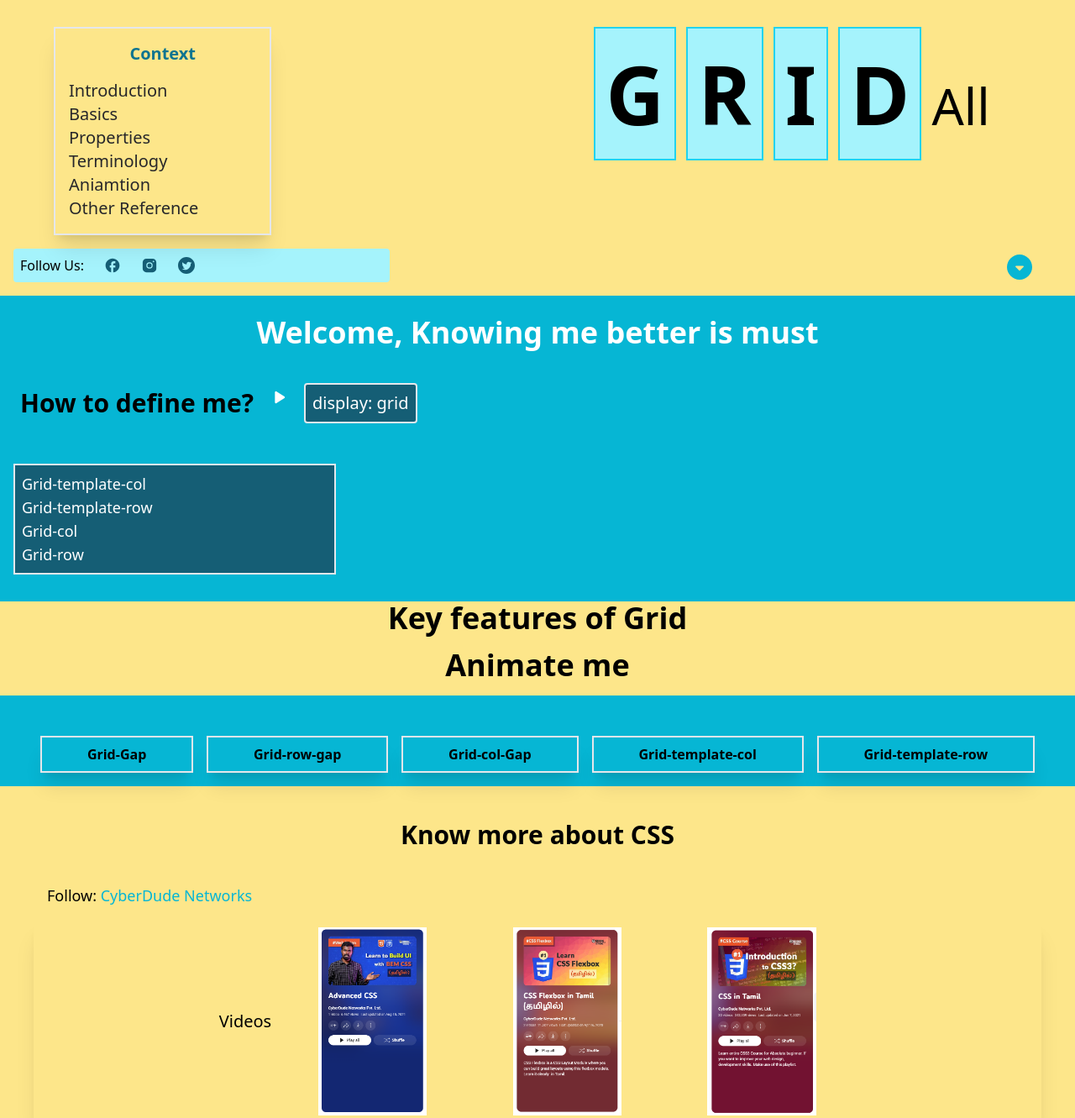
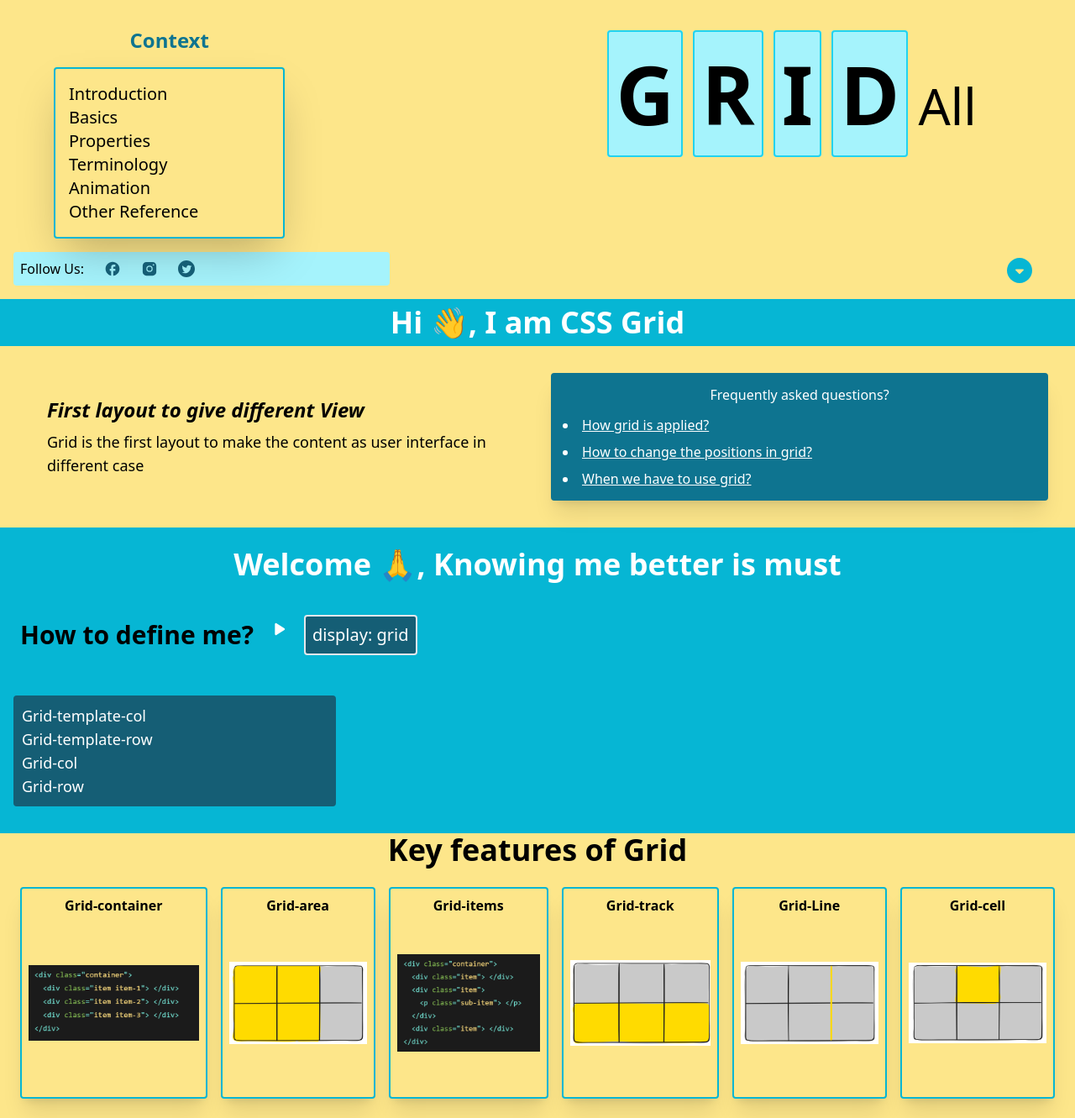
Before and after one commit to Jeya-rosini/Grid-TailwindCSS, a website built with Vite: page index.html in a window 1280 px wide. Shown: the part 160-1491 px from the top of the page at 84% size. Built offline with nearby package versions, Linux system fonts and the light colour scheme; files whose address does not match are found by name.

Commit message:
add the modified pages

```diff
--- a/index.html
+++ b/index.html
@@ -1,5 +1,6 @@
 <!doctype html>
 <html lang="en">
+
 <head>
   <meta charset="UTF-8" />
   <link rel="icon" type="image/svg+xml" href="./grid_110962.ico" />
@@ -7,10 +8,7 @@
   <title>GRID All</title>
 
   <link rel="stylesheet" href="./assets/css/main.css">
-    <link
-    rel="stylesheet"
-    href="https://cdnjs.cloudflare.com/ajax/libs/animate.css/4.1.1/animate.min.css"
-  />
+  <link rel="stylesheet" href="https://cdnjs.cloudflare.com/ajax/libs/animate.css/4.1.1/animate.min.css" />
 
 </head>
 
@@ -18,7 +16,8 @@
   <!------First page header---->
 
   <section>
-        <div class="flex items-center justify-between space-x-4 m-4 bg-gradient-to-r from-cyan-500 to-blue-500 p-2" id="top">
+    <div class="flex items-center justify-between space-x-4 m-4 bg-gradient-to-r from-cyan-500 to-blue-500 p-2"
+      id="top">
       <div class="flex items-center space-x-4 text-black font-semibold text-xl">
         <a href="./index.html" class="hover:cursor-pointer hover:text-white">Home</a>
         <a href="" class="hover:cursor-pointer hover:text-white">About</a>
@@ -30,13 +29,15 @@
       <div class="flex items-center justify-center space-x-4">
         <input type="text" placeholder="Search" class="p-2 outline-none text-black rounded">
         <a href="https://github.com/Jeya-rosini/Tailwindcss-Grid">
-            <svg xmlns="http://www.w3.org/2000/svg" width="24" height="24" viewBox="0 0 20 20" class="fill-black hover:cursor-pointer hover:fill-white">
+          <svg xmlns="http://www.w3.org/2000/svg" width="24" height="24" viewBox="0 0 20 20"
+            class="fill-black hover:cursor-pointer hover:fill-white">
             <path
               d="M13.18 11.309c-.718 0-1.3.807-1.3 1.799c0 .994.582 1.801 1.3 1.801s1.3-.807 1.3-1.801c-.001-.992-.582-1.799-1.3-1.799zm4.526-4.683c.149-.365.155-2.439-.635-4.426c0 0-1.811.199-4.551 2.08c-.575-.16-1.548-.238-2.519-.238c-.973 0-1.945.078-2.52.238C4.74 2.399 2.929 2.2 2.929 2.2c-.789 1.987-.781 4.061-.634 4.426C1.367 7.634.8 8.845.8 10.497c0 7.186 5.963 7.301 7.467 7.301l1.734.002l1.732-.002c1.506 0 7.467-.115 7.467-7.301c0-1.652-.566-2.863-1.494-3.871zm-7.678 10.289h-.056c-3.771 0-6.709-.449-6.709-4.115c0-.879.31-1.693 1.047-2.369C5.537 9.304 7.615 9.9 9.972 9.9h.056c2.357 0 4.436-.596 5.664.531c.735.676 1.045 1.49 1.045 2.369c0 3.666-2.937 4.115-6.709 4.115zm-3.207-5.606c-.718 0-1.3.807-1.3 1.799c0 .994.582 1.801 1.3 1.801c.719 0 1.301-.807 1.301-1.801c0-.992-.582-1.799-1.301-1.799z" />
           </svg>
         </a>
         <a href="https://www.linkedin.com/in/jeya-rosini-a4255421a/">
-            <svg xmlns="http://www.w3.org/2000/svg" width="24" height="24" viewBox="0 0 20 20" class="fill-black hover:cursor-pointer hover:fill-white">
+          <svg xmlns="http://www.w3.org/2000/svg" width="24" height="24" viewBox="0 0 20 20"
+            class="fill-black hover:cursor-pointer hover:fill-white">
             <path
               d="M10 .4C4.698.4.4 4.698.4 10s4.298 9.6 9.6 9.6s9.6-4.298 9.6-9.6S15.302.4 10 .4zM7.65 13.979H5.706V7.723H7.65v6.256zm-.984-7.024c-.614 0-1.011-.435-1.011-.973c0-.549.409-.971 1.036-.971s1.011.422 1.023.971c0 .538-.396.973-1.048.973zm8.084 7.024h-1.944v-3.467c0-.807-.282-1.355-.985-1.355c-.537 0-.856.371-.997.728c-.052.127-.065.307-.065.486v3.607H8.814v-4.26c0-.781-.025-1.434-.051-1.996h1.689l.089.869h.039c.256-.408.883-1.01 1.932-1.01c1.279 0 2.238.857 2.238 2.699v3.699z" />
           </svg>
@@ -47,33 +48,38 @@
 
   <!----First page context-->
   <section class=" grid grid-flow-col mt-8 gap-x-72">
-        <div class="border-2 p-4 mx-16 shadow-xl">
     <div>
-            <h1 class="text-xl font-bold pb-4 text-center text-cyan-700">Context</h1>
+      <div>
+        <h1 class="text-2xl font-bold pb-4 text-center text-cyan-700">Context</h1>
       </div>
-          <ul class="text-zinc-800 text-xl">
+      <ul class="text-zinc-9500 text-xl border-2 p-4 mx-16 shadow-2xl rounded border-cyan-500">
         <a href="#intro" class="hover:cursor-pointer hover:text-cyan-700">
           <li>
             Introduction
           </li>
         </a>
-          <a href="#basics" class="hover:cursor-pointer hover:text-cyan-700"><li>
+        <a href="#basics" class="hover:cursor-pointer hover:text-cyan-700">
+          <li>
             Basics
           </li>
         </a>
-        <a href="#properties" class="hover:cursor-pointer hover:text-cyan-700"><li>
+        <a href="#properties" class="hover:cursor-pointer hover:text-cyan-700">
+          <li>
             Properties
           </li>
         </a>
-      <a href="#terminology" class="hover:cursor-pointer hover:text-cyan-700"><li>
+        <a href="#terminology" class="hover:cursor-pointer hover:text-cyan-700">
+          <li>
             Terminology
           </li>
         </a>
-      <a href="#animation" class="hover:cursor-pointer hover:text-cyan-700"><li>
-        Aniamtion
+        <a href="#animation" class="hover:cursor-pointer hover:text-cyan-700">
+          <li>
+            Animation
           </li>
         </a>
-      <a href="#reference" class="hover:cursor-pointer hover:text-cyan-700"><li>
+        <a href="#reference" class="hover:cursor-pointer hover:text-cyan-700">
+          <li>
             Other Reference
           </li>
         </a>
@@ -84,10 +90,10 @@
     <!---Firsr page Logo-->
 
     <div class="m-8 space-x-2">
-              <span class="  font-extrabold text-8xl border-2 border-cyan-400 p-3 bg-cyan-200 ">G</span>
-              <span  class=" font-extrabold text-8xl border-2 border-cyan-400 bg-cyan-200 p-3 ">R</span>
-              <span  class=" font-extrabold text-8xl border-2 border-cyan-400 bg-cyan-200 p-3 ">I</span>
-              <span  class=" font-extrabold text-8xl border-2 border-cyan-400 bg-cyan-200 p-3 ">D</span>
+      <span class="  font-extrabold text-8xl border-2 border-cyan-400 p-2 bg-cyan-200 rounded">G</span>
+      <span class=" font-extrabold text-8xl border-2 border-cyan-400 bg-cyan-200 p-2 rounded">R</span>
+      <span class=" font-extrabold text-8xl border-2 border-cyan-400 bg-cyan-200 p-2 rounded">I</span>
+      <span class=" font-extrabold text-8xl border-2 border-cyan-400 bg-cyan-200 p-2 rounded">D</span>
       <span class="text-6xl font-medium text-black">All</span>
     </div>
   </section>
@@ -96,19 +102,22 @@
     <div class="bg-cyan-200 max-w-md flex items-center p-2 m-4 space-x-6 rounded">
       <h6 class="font-medium ">Follow Us:</h6>
       <a href="https://www.facebook.com/CdudeNetworks/" target="blank">
-            <svg xmlns="http://www.w3.org/2000/svg" width="20" height="20" viewBox="0 0 24 24"  class="fill-cyan-800 hover:cursor-pointer hover:fill-black">
+        <svg xmlns="http://www.w3.org/2000/svg" width="20" height="20" viewBox="0 0 24 24"
+          class="fill-cyan-800 hover:cursor-pointer hover:fill-black">
           <path
             d="M22 12c0-5.52-4.48-10-10-10S2 6.48 2 12c0 4.84 3.44 8.87 8 9.8V15H8v-3h2V9.5C10 7.57 11.57 6 13.5 6H16v3h-2c-.55 0-1 .45-1 1v2h3v3h-3v6.95c5.05-.5 9-4.76 9-9.95z" />
         </svg>
       </a>
       <a href="https://www.instagram.com/cdudenetworks/" target="blank">
-           <svg xmlns="http://www.w3.org/2000/svg" width="20" height="20" viewBox="0 0 256 256"  class="fill-cyan-800 hover:cursor-pointer hover:fill-black">
+        <svg xmlns="http://www.w3.org/2000/svg" width="20" height="20" viewBox="0 0 256 256"
+          class="fill-cyan-800 hover:cursor-pointer hover:fill-black">
           <path
             d="M176 24H80a56.06 56.06 0 0 0-56 56v96a56.06 56.06 0 0 0 56 56h96a56.06 56.06 0 0 0 56-56V80a56.06 56.06 0 0 0-56-56Zm-48 152a48 48 0 1 1 48-48a48.05 48.05 0 0 1-48 48Zm60-96a12 12 0 1 1 12-12a12 12 0 0 1-12 12Zm-28 48a32 32 0 1 1-32-32a32 32 0 0 1 32 32Z" />
         </svg>
       </a>
       <a href="https://twitter.com/cdudenetworks" target="blank">
-        <svg xmlns="http://www.w3.org/2000/svg" width="20" height="20" viewBox="0 0 14 14"  class="fill-cyan-800 hover:cursor-pointer hover:fill-black">
+        <svg xmlns="http://www.w3.org/2000/svg" width="20" height="20" viewBox="0 0 14 14"
+          class="fill-cyan-800 hover:cursor-pointer hover:fill-black">
           <path
             d="M7 0c3.87 0 7 3.13 7 7s-3.13 7-7 7s-7-3.13-7-7s3.13-7 7-7ZM5.72 10.69c3.1 0 4.8-2.57 4.8-4.8v-.22c.33-.24.62-.54.84-.88c-.3.13-.63.22-.97.27c.35-.21.62-.54.74-.93c-.33.19-.69.33-1.07.41c-.31-.33-.75-.53-1.23-.53c-.93 0-1.69.76-1.69 1.69c0 .13.01.26.05.38c-1.4-.07-2.65-.74-3.48-1.76c-.14.25-.23.54-.23.85c0 .58.3 1.1.75 1.4c-.28 0-.54-.08-.76-.21v.02c0 .82.58 1.5 1.35 1.66c-.14.04-.29.06-.44.06c-.11 0-.21-.01-.32-.03c.21.67.84 1.16 1.57 1.17c-.58.45-1.31.72-2.1.72c-.14 0-.27 0-.4-.02c.74.48 1.63.76 2.58.76"
             class="cls-1" />
@@ -120,19 +129,49 @@
 
   <!----Intropage navigation---->
   <div class="relative">
-        <a href="./intro.html" class="absolute right-4 bottom-4 mr-8">
-           <svg xmlns="http://www.w3.org/2000/svg" width="36" height="36" viewBox="0 0 24 24" class="fill-cyan-500 hover:fill-cyan-800">
+    <a href="#intro" class="absolute right-4 bottom-4 mr-8">
+      <svg xmlns="http://www.w3.org/2000/svg" width="36" height="36" viewBox="0 0 24 24"
+        class="fill-cyan-500 hover:fill-cyan-800">
         <path
           d="M11.65 14.65q.15.15.35.15t.35-.15l2.8-2.8q.25-.25.125-.55T14.8 11H9.2q-.35 0-.475.3t.125.55l2.8 2.8ZM12 22q-2.075 0-3.9-.788t-3.175-2.137q-1.35-1.35-2.137-3.175T2 12q0-2.075.788-3.9t2.137-3.175q1.35-1.35 3.175-2.137T12 2q2.075 0 3.9.788t3.175 2.137q1.35 1.35 2.138 3.175T22 12q0 2.075-.788 3.9t-2.137 3.175q-1.35 1.35-3.175 2.138T12 22Z" />
       </svg>
     </a>
   </div>
   <!----Introduction-->
+  <section id="intro">
+    <div>
+      <div class="font-semibold text-4xl text-center text-white bg-cyan-500 p-2">
+        <h3>Hi 👋, I am CSS Grid</h3>
+      </div>
+      <div class="grid grid-cols-2 items-center bg-amber-200 gap-8 m-8">
+          <div class="p-6">
+           <h2 class="italic font-bold text-2xl">First layout to give different View</h2>
+            <p class="pt-2 text-lg">Grid is the first layout to make the content as user interface in different case</p>
+          </div>
+          <div class="text-white border-2 border-cyan-700 bg-cyan-700 p-3 rounded shadow-xl">
+            <h3 class="font-medium text-center pb-3">
+              Frequently asked questions?
+            </h3>
+            <u class="space-y-2">
+              <li>
+                How grid is applied?
+              </li>
+              <li>
+                How to change the positions in grid?
+              </li>
+              <li>
+                When we have to use grid?
+              </li>
+            </u>
+          </div>
+      </div>
+    </div>
+  </section>
   <!-----Basics---->
-<section class="basics bg-cyan-500">
+  <section class="bg-cyan-500" id="basics">
     <!---Third page heading---->
     <div class="pt-4 text-center">
-        <h1 class="font-semibold p-2 text-white text-4xl">Welcome, Knowing me better is must</h1>
+      <h1 class="font-semibold p-2 text-white text-4xl">Welcome 🙏, Knowing me better is must</h1>
     </div>
 
     <!---content----->
@@ -140,7 +179,8 @@
       <div class="pb-8 pt-8">
         <div class="flex flex-row items-center space-x-4 ml-6 text-center">
           <p class="text-3xl font-semibold">How to define me?</p>
-                <svg xmlns="http://www.w3.org/2000/svg" width="28" height="28" viewBox="0 0 24 24" class="fill-white hover:curosr-pointer hover:fill-cyan-800 animate-bounce">
+          <svg xmlns="http://www.w3.org/2000/svg" width="28" height="28" viewBox="0 0 24 24"
+            class="fill-white hover:curosr-pointer hover:fill-cyan-800 animate-bounce">
             <path
               d="M9.525 18.025q-.5.325-1.012.038T8 17.175V6.825q0-.6.513-.888t1.012.038l8.15 5.175q.45.3.45.85t-.45.85l-8.15 5.175Z" />
           </svg>
@@ -148,7 +188,7 @@
         </div>
       </div>
 
-        <div class="m-4 border-2 max-w-sm bg-cyan-800 text-white p-2 text-lg">
+      <div class="m-4 border-2 max-w-sm bg-cyan-800 border-cyan-800  text-white p-2 text-lg rounded">
         <div>Grid-template-col</div>
         <div>Grid-template-row</div>
         <div>Grid-col</div>
@@ -157,34 +197,89 @@
     </section>
   </section>
   <!---Properties---->
+  <section id="properties">
+    <div>
+
+    </div>
+
+  </section>
   <!---Terminology----->
-<section>
+  <section id="terminology">
     <div>
       <div class="text-4xl font-bold text-center">
         <h4>Key features of Grid</h4>
+      </div>
+      <div class="grid grid-flow-col gap-4 m-6 mb-8">
+        <div class="flex items-center justify-center space-x-2">
+          <a href="#grid-container" class="border-2 p-2 hover:text-cyan-700 border-cyan-500 rounded shadow-xl text-center font-bold">Grid-container
+          <div>
+            <img src="./public/Image/Grid-container.png" alt="grid-container" class="w-52 h-52 rounded outline-cyan-500 object-contain" id="grid-container">
+          </div>
+        </a>
+        </div>
+        <div class="flex items-center justify-center space-x-2">
+          <a href="#grid-container" class="border-2 p-2 border-cyan-500 hover:text-cyan-700 rounded shadow-xl text-center font-bold">Grid-area
+          <div>
+            <img src="./public/Image/grid-area.png" alt="grid-container" class="w-52 h-52 rounded outline-cyan-500 object-contain" id="grid-container">
+          </div>
+        </a>
+        </div>
+        <div class="flex items-center justify-center space-x-2">
+          <a href="#grid-container" class="border-2 p-2 border-cyan-500 hover:text-cyan-700 rounded shadow-xl text-center font-bold">Grid-items
+          <div>
+            <img src="./public/Image/grid-items.png" alt="grid-container" class="w-52 h-52 rounded outline-cyan-500 object-contain" id="grid-container">
+          </div>
+        </a>
+        </div>
+        <div class="flex items-center justify-center space-x-2">
+          <a href="#grid-container" class="border-2 p-2 border-cyan-500 hover:text-cyan-700 rounded shadow-xl text-center font-bold">Grid-track
+          <div>
+            <img src="./public/Image/grid-track.png" alt="grid-container" class="w-52 h-52 rounded outline-cyan-500 object-contain" id="grid-container">
+          </div>
+        </a>
+        </div>
+        <div class="flex items-center justify-center space-x-2">
+          <a href="#grid-container" class="border-2 p-2 border-cyan-500 hover:text-cyan-700 rounded shadow-xl text-center font-bold">Grid-Line
+          <div>
+            <img src="./public/Image/grid-line.png" alt="grid-container" class="w-52 h-52 rounded outline-cyan-500 object-contain" id="grid-container">
+          </div>
+        </a>
+        </div>
+        <div class="flex items-center justify-center space-x-2">
+          <a href="#grid-container" class="border-2 p-2 border-cyan-500 hover:text-cyan-700 rounded shadow-xl text-center font-bold">Grid-cell
+          <div>
+            <img src="./public/Image/grid-cell.png" alt="grid-container" class="w-52 h-52 rounded outline-cyan-500 object-contain" id="grid-container">
+          </div>
+        </a>
+        </div>
       </div>
 
     </div>
   </section>
   <!---Animation---->
-<section class="bg-cyan-500">
-  <div class="p-4 text-center text-4xl font-bold text-black bg-amber-200">
+  <section class="bg-cyan-500" id="animation">
+    <div class="p-4 text-center text-4xl font-bold text-black">
       <h4>Animate me</h4>
     </div>
     <div class="grid-flow-col grid gap-4 p-4 m-8">
-  <div class="border-2 text-center font-semibold p-2 hover:cursor-pointer hover:bg-cyan-800 hover:text-white shadow-xl">
+      <div
+        class="border-2 rounded text-center font-semibold p-2 hover:cursor-pointer hover:bg-cyan-800 hover:text-white shadow-xl">
         <p>Grid-Gap</p>
       </div>
-  <div class="border-2 text-center font-semibold p-2 hover:cursor-pointer hover:bg-cyan-800 hover:text-white shadow-xl">
+      <div
+        class="border-2 rounded text-center font-semibold p-2 hover:cursor-pointer hover:bg-cyan-800 hover:text-white shadow-xl">
         <p>Grid-row-gap</p>
       </div>
-  <div class="border-2 text-center font-semibold p-2 hover:cursor-pointer hover:bg-cyan-800 hover:text-white shadow-xl">
+      <div
+        class="border-2 rounded text-center font-semibold p-2 hover:cursor-pointer hover:bg-cyan-800 hover:text-white shadow-xl">
         <p>Grid-col-Gap</p>
       </div>
-  <div class="border-2 text-center font-semibold p-2 hover:cursor-pointer hover:bg-cyan-800 hover:text-white shadow-xl">
+      <div
+        class="border-2 rounded text-center font-semibold p-2 hover:cursor-pointer hover:bg-cyan-800 hover:text-white shadow-xl">
         <p>Grid-template-col</p>
       </div>
-  <div class="border-2 text-center font-semibold p-2 hover:cursor-pointer hover:bg-cyan-800 hover:text-white shadow-xl">
+      <div
+        class="border-2 rounded text-center font-semibold p-2 hover:cursor-pointer hover:bg-cyan-800 hover:text-white shadow-xl">
         <p>Grid-template-row</p>
       </div>
     </div>
@@ -192,14 +287,15 @@
   <!---reference---->
   <!---Heading---->
 
-    <div class="reference text-center text-3xl font-semibold p-2">
+  <div class="text-center text-3xl font-semibold p-2" id="reference">
     <h4>Know more about CSS</h4>
   </div>
 
   <!---content---->
   <div class="mx-10 my-8">
     <div class="m-4 text-lg font-medium">
-        <h4>Follow: <a href="https://www.youtube.com/@CyberDudeNetworks" target="_blank" class="text-cyan-500 hover:text-cyan-800 hover:cursor-pointer">CyberDude Networks</a></h4>
+      <h4>Follow: <a href="https://www.youtube.com/@CyberDudeNetworks" target="_blank"
+          class="text-cyan-500 hover:text-cyan-800 hover:cursor-pointer">CyberDude Networks</a></h4>
     </div>
     <div class="flex items-center justify-center space-x-2 p-2 border-cyan-500 shadow-xl">
       <div>
@@ -207,7 +303,7 @@
       </div>
       <img src="./public/Image/Bem CSS.png" alt="BEM CSS" class="w-56 h-56 object-contain">
       <img src="./public/Image/CSS Flexbox.png" alt="CSS Flexbox" class="w-56 h-56 object-contain">
-        <img src="./public/Image/CSS.png" alt="CSS"  class="w-56 h-56 object-contain">
+      <img src="./public/Image/CSS.png" alt="CSS" class="w-56 h-56 object-contain">
     </div>
   </div>
 
@@ -219,9 +315,13 @@
         <a href="#top" class="text-cyan-500 p-1">Go Home</a>
       </div>
       <div class="m-2 p-2">
-      <p><span class="font-semibold text-sm">Note: </span>This project is done as a Junior Intern offered as 6-Month Internship Program by <a href="https://www.cyberdudenetworks.com/" target="_blank" class="text-cyan-500 hover:text-white">CyberDude Networks Pvt.Ltd</a> under the guidance of <span class="text-cyan-500">Mr. Anbuselvan</span></p>
+        <p><span class="font-semibold text-sm">Note: </span>This project is done as a Junior Intern offered as 6-Month
+          Internship Program by <a href="https://www.cyberdudenetworks.com/" target="_blank"
+            class="text-cyan-500 hover:text-white">CyberDude Networks Pvt.Ltd</a> under the guidance of <span
+            class="text-cyan-500">Mr. Anbuselvan</span></p>
       </div>
     </div>
   </section>
 </body>
+
 </html>
```
Also changed, not shown: public/Image/Grid-container.png (added), public/Image/grid-area.png (added), public/Image/grid-cell.png (added), public/Image/grid-items.png (added), public/Image/grid-line.png (added), public/Image/grid-track.png (added). Lines whose indentation alone changed are shown as unchanged.
